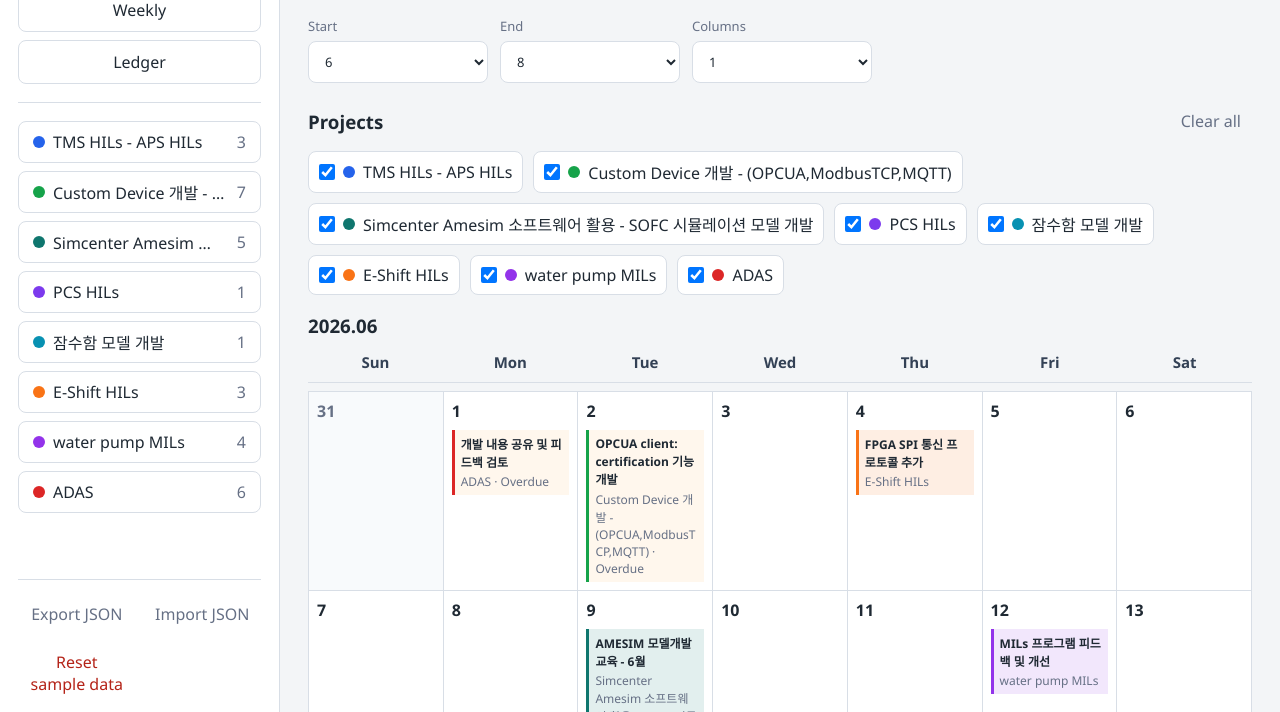
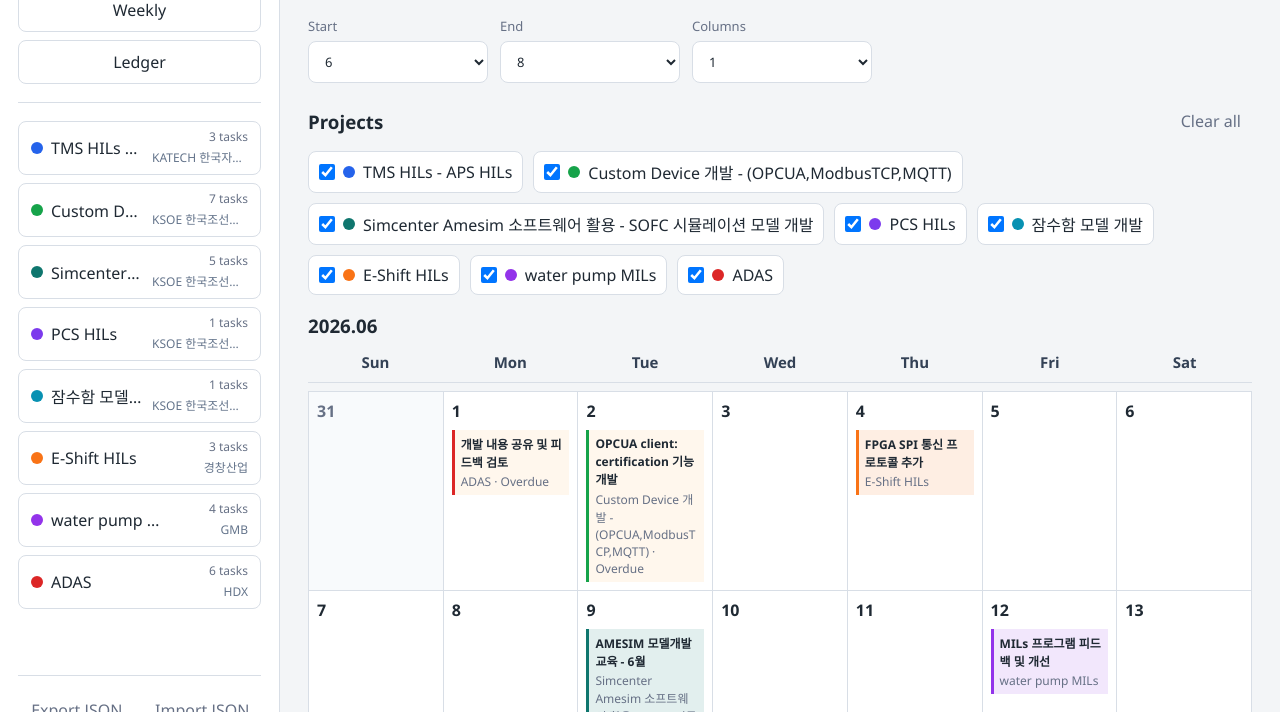
Before and after one commit to JongWoo-Woo1/todo-hius, a website built with Vite: page index.html in a window 1280 px wide. Shown: the part 88-800 px from the top of the page. Built offline with nearby package versions, Linux system fonts and the light colour scheme.

Commit message:
style: refine sidebar project metadata

```diff
--- a/src/styles.css
+++ b/src/styles.css
@@ -174,12 +174,14 @@ button {
   width: 100%;
   max-width: 100%;
   min-width: 0;
-  height: 42px;
-  display: flex;
+  min-height: 54px;
+  display: grid;
+  grid-template-columns: minmax(0, 1fr) minmax(68px, auto);
   justify-content: space-between;
-  align-items: center;
-  gap: 12px;
+  align-items: stretch;
+  gap: 10px;
   overflow: hidden;
+  padding: 9px 12px;
   border-color: var(--line);
   background: #fff;
   color: var(--text);
@@ -204,7 +206,6 @@ button {
   align-items: center;
   gap: 8px;
   min-width: 0;
-  flex: 1;
   overflow: hidden;
 }
 
@@ -230,9 +231,32 @@ button {
   background: var(--accent-soft);
 }
 
+.project-meta {
+  display: grid;
+  align-content: space-between;
+  justify-items: end;
+  min-width: 0;
+  max-width: 96px;
+  gap: 4px;
+}
+
 .project-count {
-  flex: none;
+  display: block;
   color: var(--muted);
+  font-size: 12px;
+  line-height: 1;
+  white-space: nowrap;
+}
+
+.project-client {
+  display: block;
+  max-width: 100%;
+  overflow: hidden;
+  color: #64748b;
+  font-size: 12px;
+  line-height: 1.2;
+  text-overflow: ellipsis;
+  white-space: nowrap;
 }
 
 .add-project-button {
--- a/src/ui/render.ts
+++ b/src/ui/render.ts
@@ -557,11 +557,20 @@ function renderProjects(): void {
     label.textContent = toSingleLineText(project.name);
     name.append(swatch, label);
 
+    const meta = document.createElement("span");
+    meta.className = "project-meta";
+
     const count = document.createElement("span");
     count.className = "project-count";
-    count.textContent = String(project.todos.length);
-
-    button.append(name, count);
+    count.textContent = `${project.todos.length} tasks`;
+
+    const client = document.createElement("span");
+    client.className = "project-client";
+    client.textContent = toSingleLineText(project.clientName) || "No client";
+    client.title = project.clientName || "No client";
+
+    meta.append(count, client);
+    button.append(name, meta);
     button.addEventListener("click", () => {
       selectProject(project.id);
       isProjectInfoEditing = false;
```
Also changed, not shown: HISTORY.md (+1 -0 lines).
